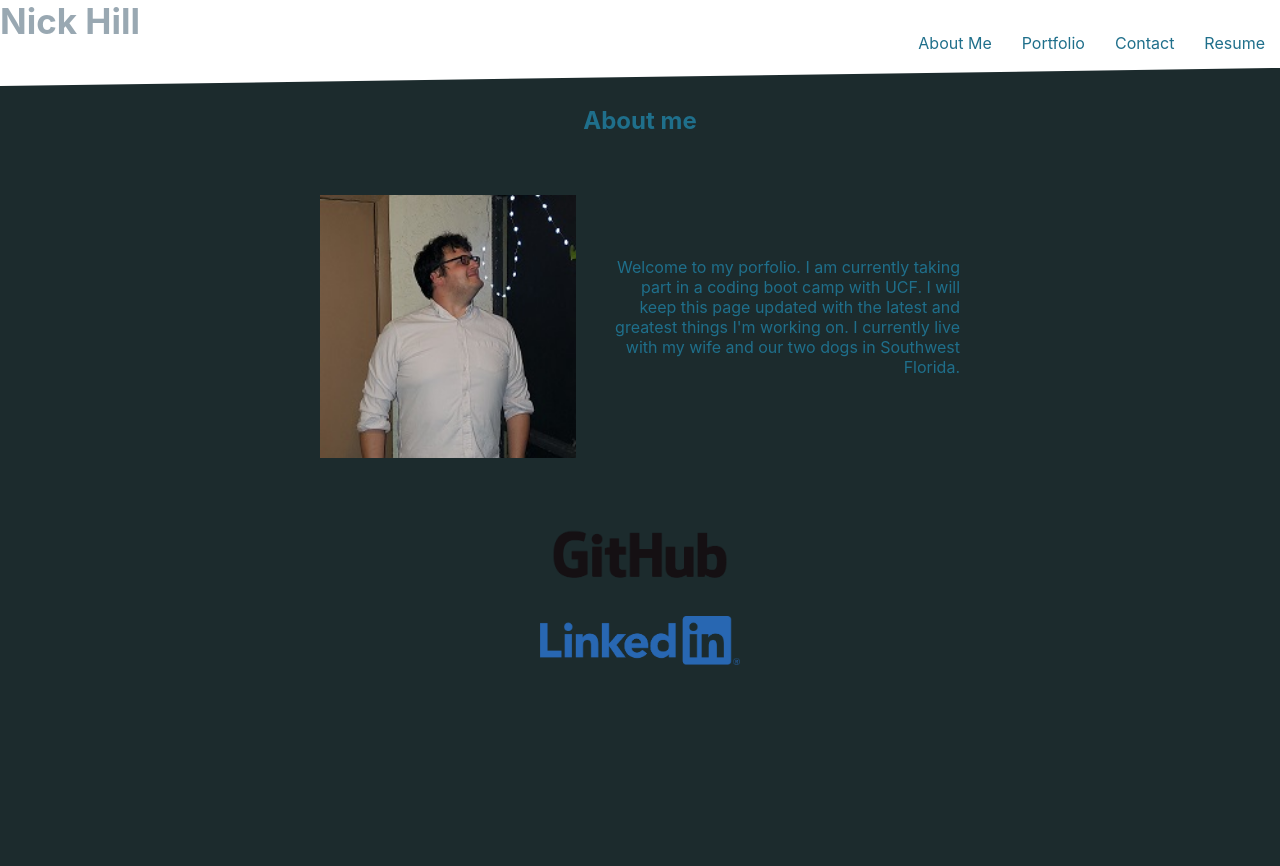
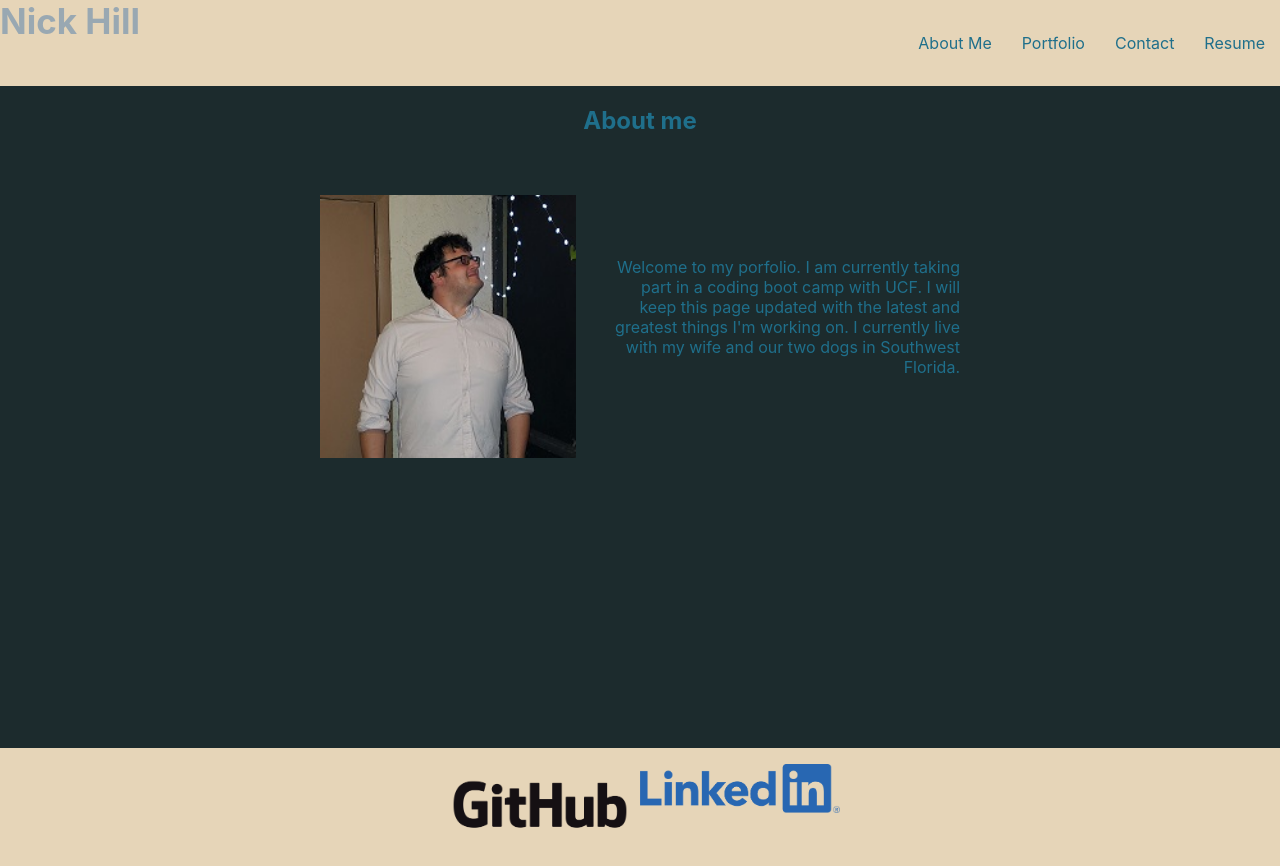
Before and after one commit to Nickhill2380/react-portfolio, a React (Create React App) app: page / in a window 1280 px wide. Before the commit the page ends 800 px from the top, so only its background shows below. Built offline with nearby package versions, Linux system fonts and the light colour scheme.

Commit message:
made sure footer stays at bottom of the page

```diff
--- a/src/App.js
+++ b/src/App.js
@@ -26,7 +26,7 @@ function App() {
         currentFocus={currentFocus}
         setCurrentFocus= {setCurrentFocus}
         />
-      <main>
+      <main id="bg">
         { currentFocus === focus[0] ?(
             <About></About>
         ): currentFocus === focus[2]? (
--- a/src/components/Header/index.js
+++ b/src/components/Header/index.js
@@ -10,7 +10,7 @@ function Header(props) {
 
     return(
         <section>
-            <header id="bg">
+            <header>
             <h1>
                 <a href="/">
                     Nick Hill
--- a/src/components/Portfolio/index.js
+++ b/src/components/Portfolio/index.js
@@ -40,16 +40,38 @@ function Portfolio() {
         }
     ])
 
+    const[isShown, setIsShown] = useState(false);
+
     return (
-        <div className="project-container">
+        <div className="project-container"
+
+        >
             {projects.map((image) => (
-                <img
+                <>
+
+                {!isShown && (<img
+                onMouseEnter={() => setIsShown(true)}
+                onMouseLeave={() => setIsShown(false)}
                 src={image.photo}
                 alt={image.name}
                 className="img-thumbnail mx-1"
                 key={image.name}
-                />
+                /> )}
+
+            {isShown && (
+                    <img className="img-info mx1" onMouseLeave={() => setIsShown(false)}
+                        src={image.photo}
+                        alt={image.name}
+                        key={image.name}
+                        />
+
+                    )
+                }
+
+
+            </>
             ))}
+
         </div>
     )
 }
--- a/src/index.css
+++ b/src/index.css
@@ -14,17 +14,15 @@ body {
   -moz-osx-font-smoothing: grayscale;
   color: var(--primary-color);
   background-color:  #1c2b2d;
-
+  height: 100%;
 }
 
-#bg {
+main {
+  position: relative;
+  min-height: 100%;
+  height: auto import !important;
   height: 100%;
-  width: 100%;
-  background-color: white;
-  clip-path: polygon(0 0, 100% 0%, 100% 79%, 0 100%);
-  z-index: -1;
 }
-
 code {
   font-family: source-code-pro, Menlo, Monaco, Consolas, 'Courier New',
     monospace;
@@ -47,6 +45,7 @@ header {
   flex-wrap: wrap;
   justify-content: space-between;
   color: var(#1c2b2d);
+  background-color: var(--tertiary-color);
 }
 
 header h1 {
@@ -85,8 +84,13 @@ header nav ul li:hover {
 
 
 footer {
-  text-align: center;
-  color: var(--secondary-color);
+  position: relative;
+  top: 250px;
+  bottom: 0px;
+  width: 100%;
+  display: flex;
+  justify-content: center;
+  background-color: var(--tertiary-color)
 }
 
 .img-thumbnail {
@@ -179,3 +183,17 @@ h2 {
   color: var(--primary-color);
   background: var(--tertiary-color);
 }
+
+.img-info {
+    width: 25%;
+    min-height: 300px;
+    background-size: cover;
+    display: flex;
+    padding: 50px;
+    align-items: flex-end;
+    position: relative;
+    overflow: hidden;
+    margin-left: auto;
+    margin-right: auto;
+    opacity: 50%;
+}
```
